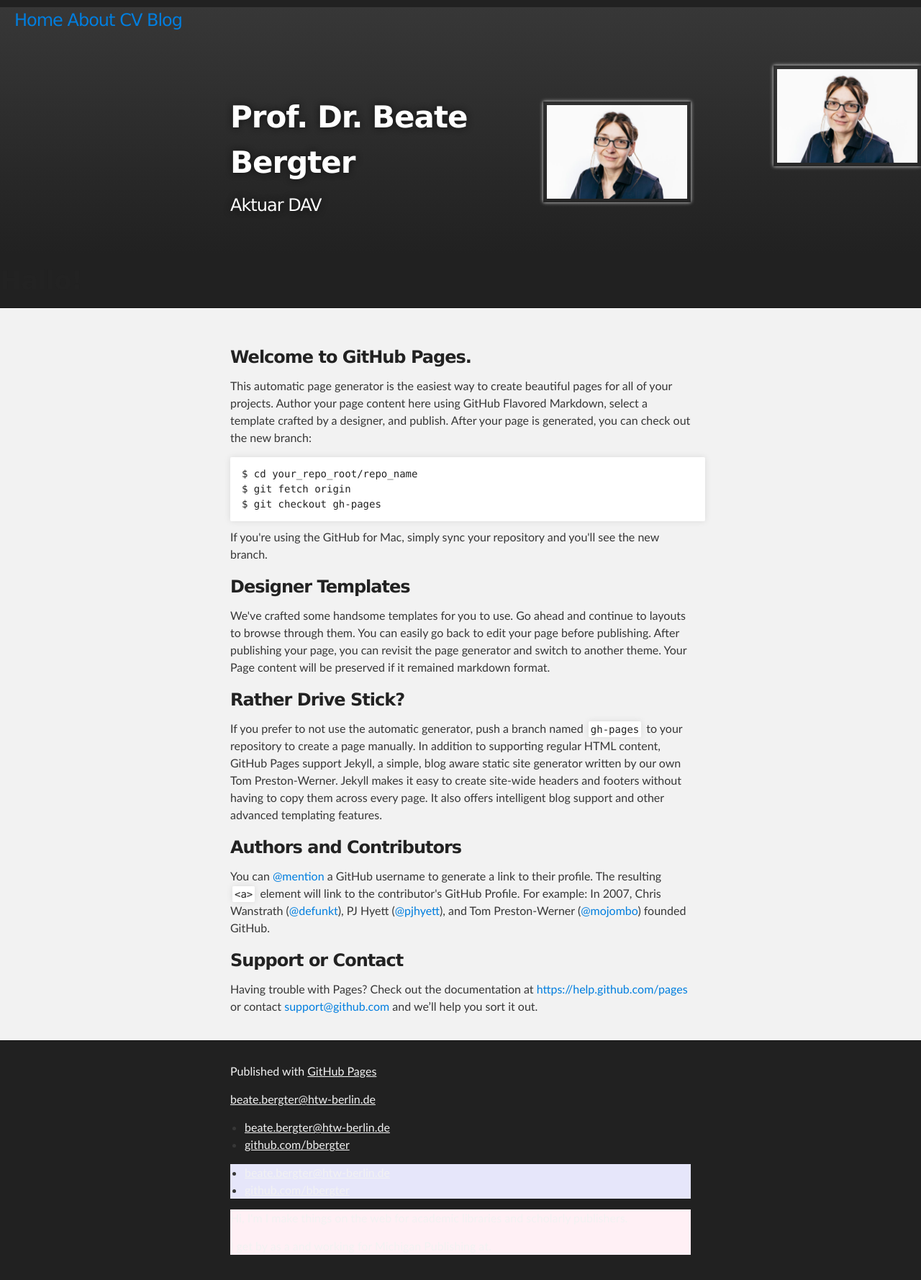
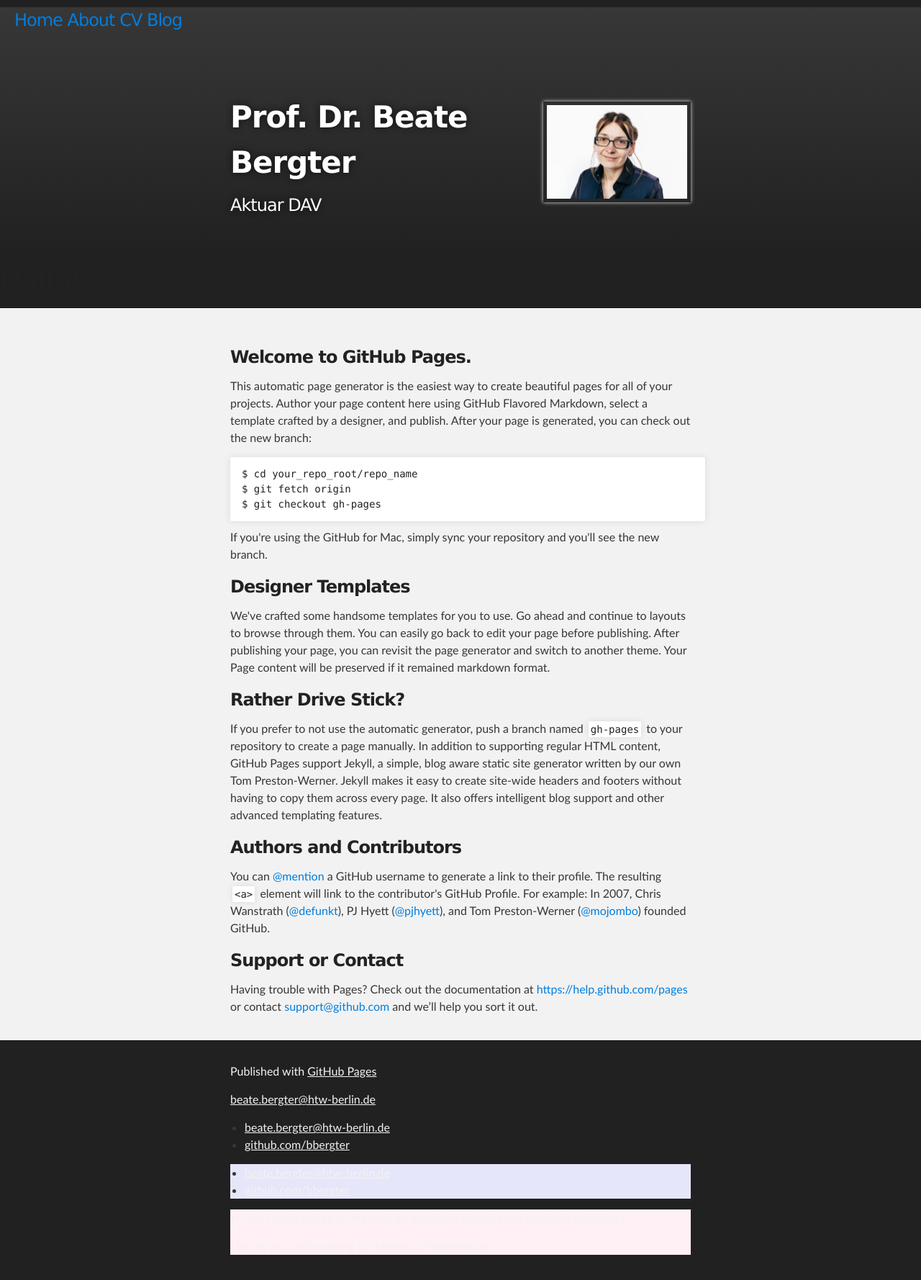
Before and after one commit to bbergter/bbergter, a Jekyll site: the page index.html, which Jekyll copies as it is, in a window 1280 px wide. Shown: the whole page at 72% size. Built offline with Jekyll 4.4.1, drawn with Linux system fonts in a browser that asks for light colours.

Commit message:
Update index.html

```diff
--- a/index.html
+++ b/index.html
@@ -35,12 +35,11 @@
         		<a href="/blog">Blog</a>
        	</nav> </h2>
 
-          <img alt="moi" src="moi.jpg" height="130" align="right"  margin-right="20">
 
         <header class="inner">
 
 
-        <img alt="moi" src="moi.jpg" height="130" align="right" hspace="-30" >
+        <img alt="moi" src="moi.jpg" height="130" align="right" hspace="3" margin-right="-20">
 
           <h1 id="project_title">Prof. Dr. Beate Bergter</h1>
           <h2 id="project_tagline">Aktuar DAV</h2>
```
